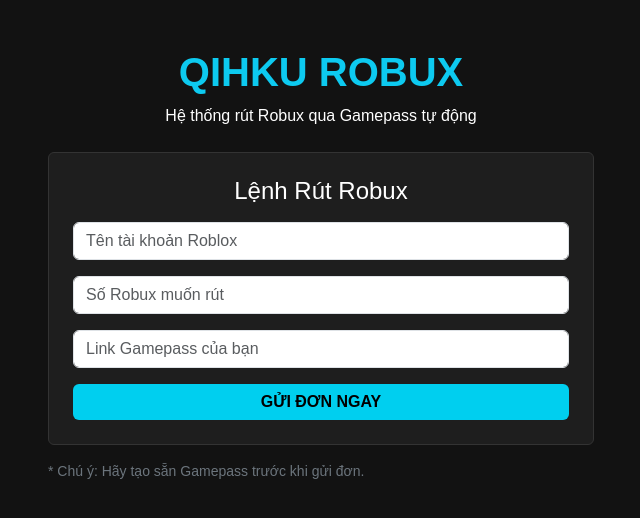
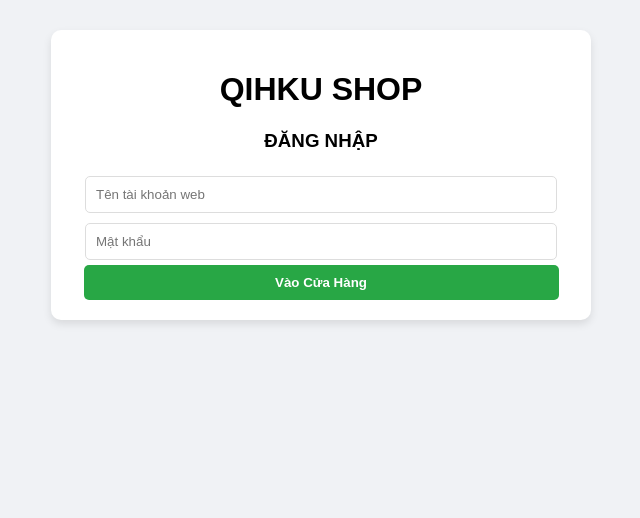
Before and after one commit to Hauquang/qihkurobux, a Python web app: template templates/index.html in a window 1280 px wide. Shown: the top 518 px of the page, without its empty margins (319-959 px from the left). Run offline with Jinja, Linux system fonts and the light colour scheme; the template is opened without the code that fills it, so the values that code supplies are empty.

Commit message:
Update index.html

```diff
--- a/templates/index.html
+++ b/templates/index.html
@@ -2,32 +2,56 @@
 <html lang="vi">
 <head>
     <meta charset="UTF-8">
-    <meta name="viewport" content="width=device-width, initial-scale=1.0">
-    <title>qihkurobux - Shop Robux Uy Tín</title>
-    <link href="https://cdn.jsdelivr.net/npm/bootstrap@5.3.0/dist/css/bootstrap.min.css" rel="stylesheet">
+    <title>QIHKU ROBUX SHOP</title>
     <style>
-        body { background-color: #121212; color: white; font-family: sans-serif; }
-        .card { background-color: #1e1e1e; border: 1px solid #333; color: white; }
-        .btn-info { background-color: #00cfef; border: none; color: black; font-weight: bold; }
+        body { font-family: sans-serif; background: #f0f2f5; text-align: center; }
+        .container { background: white; max-width: 500px; margin: 30px auto; padding: 20px; border-radius: 10px; box-shadow: 0 4px 8px rgba(0,0,0,0.1); }
+        input { width: 90%; padding: 10px; margin: 5px 0; border: 1px solid #ddd; border-radius: 5px; }
+        .btn { background: #28a745; color: white; border: none; padding: 10px 20px; cursor: pointer; width: 95%; border-radius: 5px; font-weight: bold; }
+        table { width: 100%; border-collapse: collapse; margin-top: 20px; font-size: 13px; }
+        th, td { border: 1px solid #ddd; padding: 8px; text-align: center; }
+        th { background: #f8f9fa; }
     </style>
 </head>
-<body class="container mt-5 text-center">
-    <h1 class="text-info fw-bold">QIHKU ROBUX</h1>
-    <p>Hệ thống rút Robux qua Gamepass tự động</p>
+<body>
+    <div class="container">
+        <h1>QIHKU SHOP</h1>
+        {% if user %}
+            <p>Xin chào, <b>{{ user.username }}</b></p>
+            <p>Số dư: <span style="color: red; font-size: 20px;">{{ user.balance }}đ</span></p>
+            <hr>
+            <h3>MUA ROBUX (150đ/1RB)</h3>
+            <form action="/buy-robux" method="post">
+                <input type="text" name="ingame_game" placeholder="Tên tài khoản Roblox" required>
+                <input type="number" name="amount" placeholder="Số lượng Robux" required>
+                <input type="text" name="gamepass_link" placeholder="Link Gamepass" required>
+                <button type="submit" class="btn">MUA NGAY</button>
+            </form>
 
-    <div class="row justify-content-center mt-4">
-        <div class="col-md-6">
-            <div class="card p-4">
-                <h4 class="mb-3">Lệnh Rút Robux</h4>
-                <form action="/rut-robux" method="POST">
-                    <input type="text" name="username" class="form-control mb-3" placeholder="Tên tài khoản Roblox" required>
-                    <input type="number" name="amount" class="form-control mb-3" placeholder="Số Robux muốn rút" required>
-                    <input type="url" name="gamepass" class="form-control mb-3" placeholder="Link Gamepass của bạn" required>
-                    <button type="submit" class="btn btn-info w-100">GỬI ĐƠN NGAY</button>
-                </form>
-            </div>
-            <p class="mt-3 text-secondary small text-start">* Chú ý: Hãy tạo sẵn Gamepass trước khi gửi đơn.</p>
-        </div>
+            <h3>LỊCH SỬ GIAO DỊCH</h3>
+            <table>
+                <tr>
+                    <th>Tên Roblox</th>
+                    <th>Robux</th>
+                    <th>Trạng thái</th>
+                </tr>
+                {% for item in history %}
+                <tr>
+                    <td>{{ item.ingame_game }}</td>
+                    <td>{{ item.amount }}</td>
+                    <td><b>{{ item.status }}</b></td>
+                </tr>
+                {% endfor %}
+            </table>
+            <br><a href="/logout">Đăng xuất</a>
+        {% else %}
+            <h3>ĐĂNG NHẬP</h3>
+            <form action="/login" method="post">
+                <input type="text" name="username" placeholder="Tên tài khoản web" required>
+                <input type="password" name="password" placeholder="Mật khẩu" required>
+                <button type="submit" class="btn">Vào Cửa Hàng</button>
+            </form>
+        {% endif %}
     </div>
 </body>
 </html>
```
